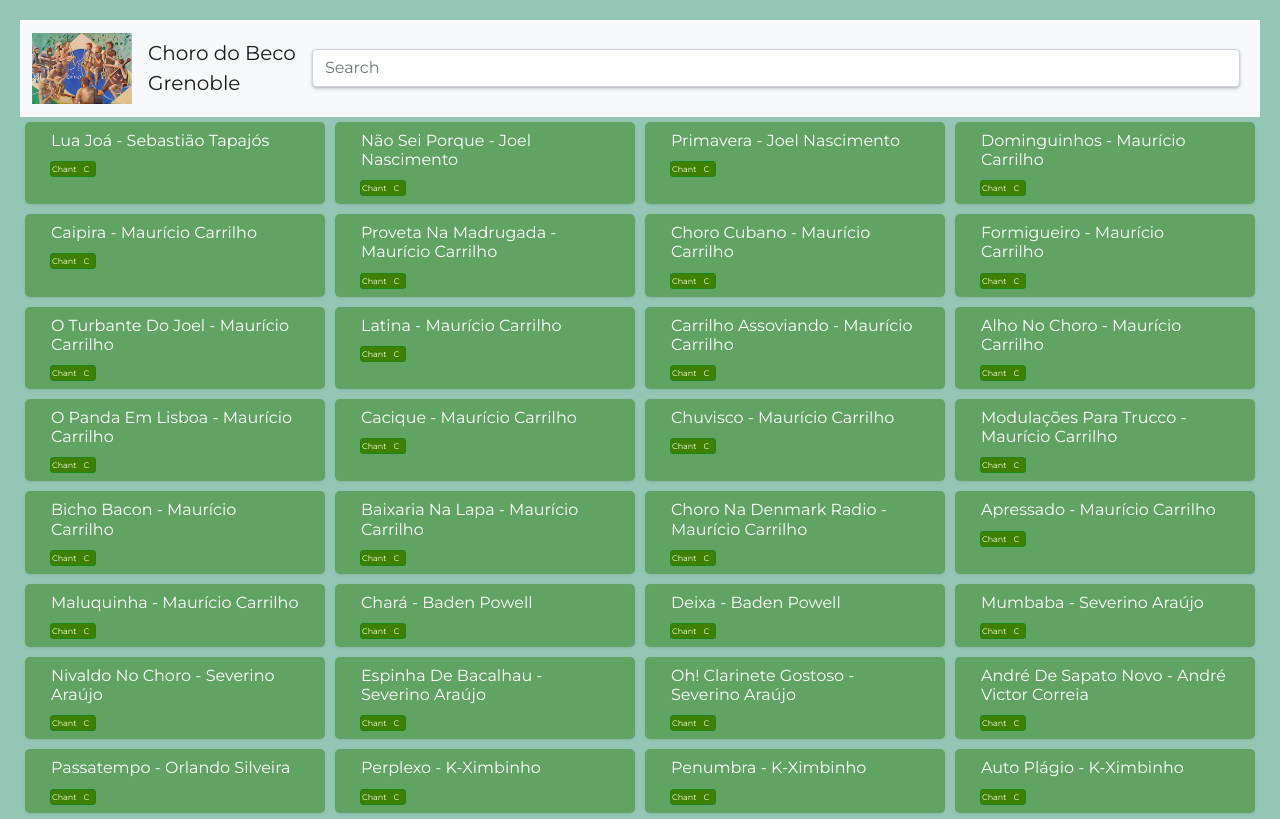
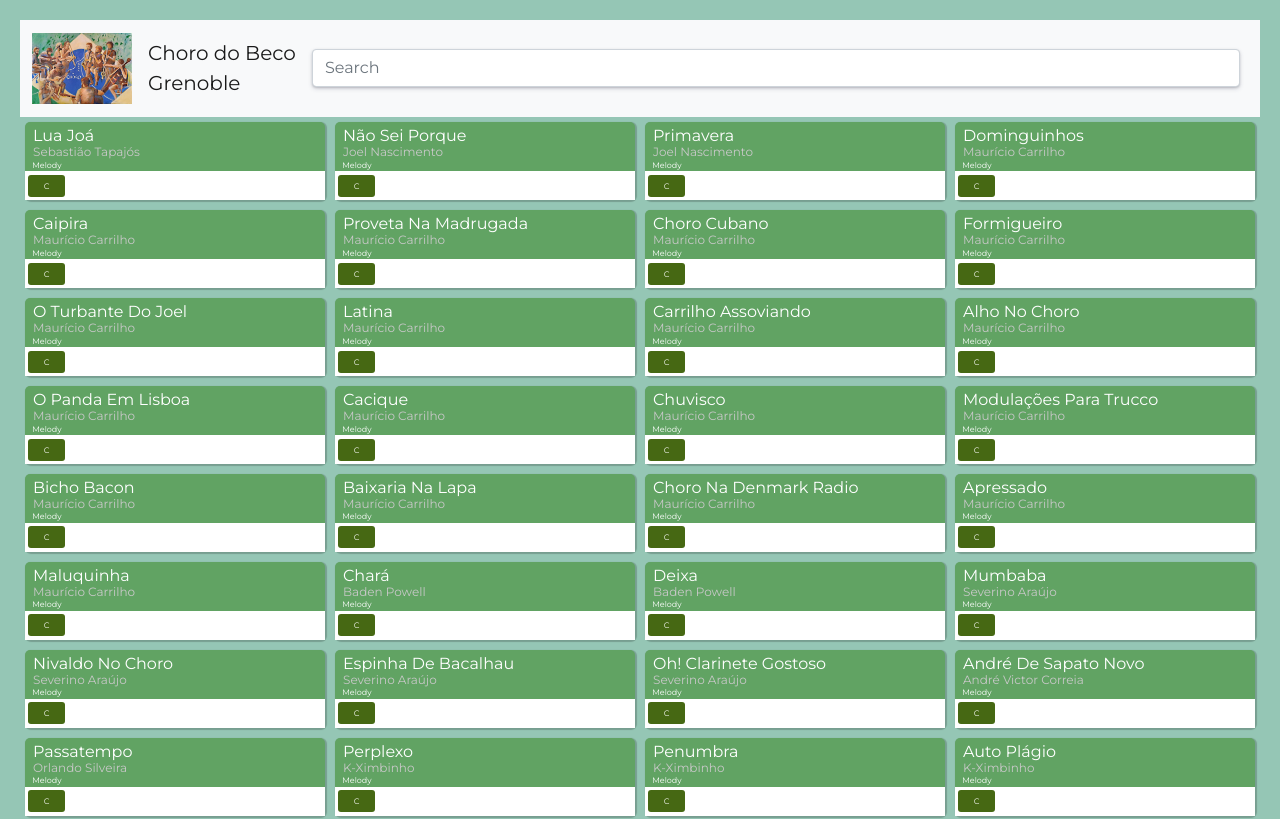
Before and after one commit to gazaboo/choro-grenoble, a Vue app: page / in a window 1280 px wide. Shown: the top 819 px of the page. Built offline with nearby package versions, Linux system fonts and the light colour scheme.

Commit message:
martin friendly layout -> as a card

```diff
--- a/src/components/SongLink.vue
+++ b/src/components/SongLink.vue
@@ -17,11 +17,14 @@ export default {
 </script>
 
 <template>
-    <div v-if="mainThemeKeys.length > 0" class="item song">
-        <h2> {{ [music.title, music.author].join(" - ") }} </h2>
+    <div v-if="mainThemeKeys.length * mainThemeKeys.length > 0" class="itemSong">
+
+        <h2> {{ music.title }} </h2>
+        <h3> {{ music.author }} </h3>
+
         <div class="container-canto-contraconto">
             <div class="container-music-keys">
-                <span> Chant </span>
+                <span class="role"> Melody </span>
                 <router-link v-for="key in mainThemeKeys" :key="key" :to="{
                         name: 'songView',
                         params: {
@@ -35,7 +38,7 @@ export default {
             </div>
 
             <div v-if="secondVoiceKeys.length > 0" class="container-music-keys">
-                <span> Contracanto </span>
+                <span class="role"> Second Voice </span>
                 <router-link v-for="key in secondVoiceKeys" :key="key" :to="{
                         name: 'songView',
                         params: {
@@ -53,59 +56,77 @@ export default {
 
 
 <style scoped>
+/* Card */
+.itemSong {
+    background-color: rgb(97, 163, 99);
+    width: 45%;
+    max-width: 300px;
+    margin: 5px;
+    color: white;
+    border-radius: 5px;
+    box-shadow: rgba(0, 0, 0, 0.2) 1px 1px 1px 1px;
+    display: flex;
+    flex-direction: column;
+    justify-content: space-between;
+}
+
+/* Titre de la musique */
 h2 {
     font-size: 1rem;
-    padding: 3px;
-    margin: 3px;
+    margin: 0.25rem 0 0 0.5rem;
+    padding: 0;
 }
+
+h3 {
+    font-size: 0.75rem;
+    color: rgb(200, 200, 200);
+    margin: 0 0 0.75rem 0.5rem;
+    padding: 0;
+}
+
+/* Container qui contient les clés disponibles */
+.container-music-keys {
+    width: 50%;
+    border-radius: 3px;
+    font-size: 0.5rem;
+    position: relative;
+
+}
+
+/* Liens vers la partition */
+a {
+    display: inline-block;
+    width: 25%;
+    background-color: rgb(70, 104, 19);
+    border-radius: 3px;
+    padding: 5px;
+    margin-right: 0.5rem;
+    text-decoration: none;
+    cursor: pointer;
+    color: white;
+    transition: background-color 0.1s;
+    text-align: center;
+}
+
+a:hover {
+    background-color: rgb(56, 175, 58);
+}
+
+
 
 .container-canto-contraconto {
     display: flex;
     flex-direction: row;
+    background-color: white;
+    width: 100%;
+    padding: 0.2rem;
 }
 
-.container-music-keys {
-    background-color: rgb(64, 128, 0);
-    padding: 1px;
-    border: solid rgb(24, 135, 24) 1px;
-    border-radius: 3px;
+.role {
     font-size: 0.5rem;
-    margin: 5px;
-}
-
-a {
-    display: inline-block;
-    border-radius: 3px;
-    margin: 0px 5px;
-    text-decoration: none;
-    cursor: pointer;
-    color: white;
-    transition: background-color 0.1s;
-}
-
-a:hover {
-    background-color: rgb(211, 255, 212);
-}
-
-.song {
-    background-color: rgb(97, 163, 99);
-}
-
-.song:hover {
-    background-color: rgb(156, 185, 90);
-}
-
-.item {
-    width: 45%;
-    max-width: 300px;
-    margin: 5px;
-    padding: 3px 20px;
-    color: white;
-    border-radius: 5px;
-    box-shadow: rgba(0, 0, 0, 0.1) 0px 1px 3px 0px;
-}
-
-.item:hover {
-    box-shadow: rgba(209, 205, 82, 0.3) 0px 1px 3px 0px;
+    position: absolute;
+    top: -1rem;
+    left: 0.25rem;
+    color: rgb(255, 255, 255);
 }
 </style>
```
Also changed, not shown: src/assets/liste_totale_choros.json.
